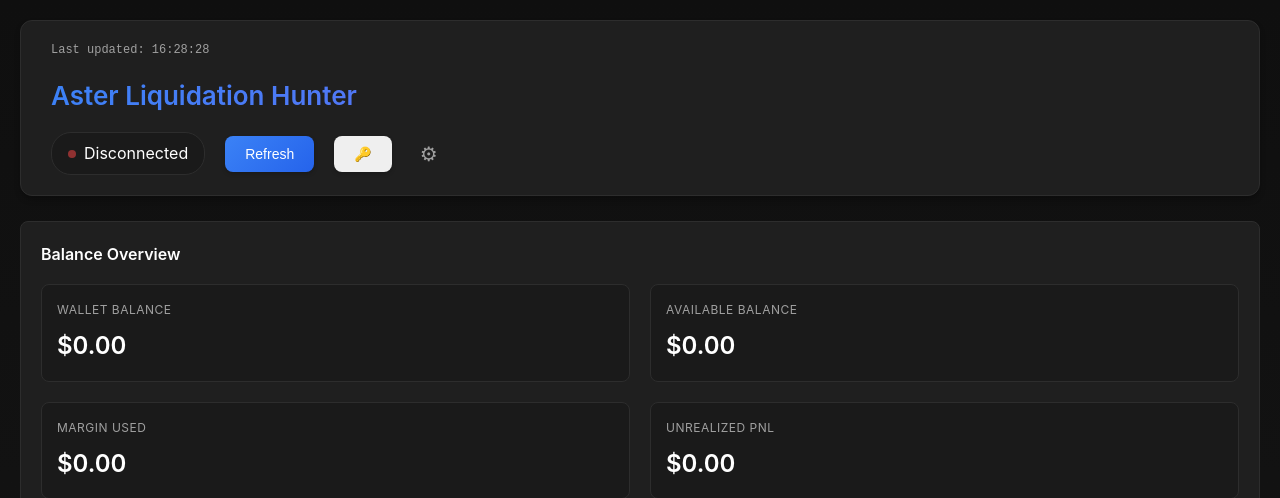
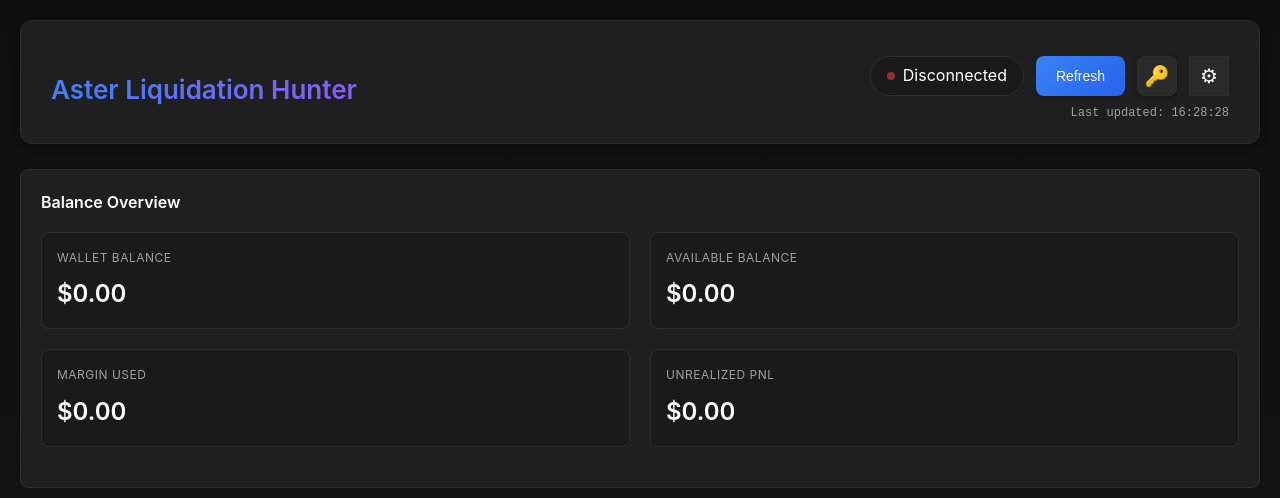
Before and after one commit to virajsoni06/aster_lick_hunter, a Flask app: template templates/index.html in a window 1280 px wide. Shown: the top 498 px of the page. Run offline with Flask 3, Linux system fonts and the light colour scheme; the template is opened without the code that fills it, so the values that code supplies are empty.

Commit message:
feat(ui): Redesign dashboard header for improved layout
This commit refactors the dashboard header to create a more organized and visually balanced layout.

The HTML structure has been updated with new wrapper elements (`.header-main`, `.header-right-wrapper`) for better semantic grouping.

CSS has been updated to use flexbox, which aligns the main title to the left and a new right-side block (containing controls and the "Last updated" timestamp) to the right. The control buttons and the "Last updated" text are now vertically stacked.

Additionally, the styling for header control buttons and the status indicator has been standardized for a more consistent appearance and alignment.

```diff
--- a/static/css/dashboard.css
+++ b/static/css/dashboard.css
@@ -55,8 +55,21 @@
 
 .header-top {
     display: flex;
+    justify-content: flex-start;
+    align-items: center;
+}
+
+.header-main {
+    display: flex;
     justify-content: space-between;
     align-items: center;
+}
+
+.header-right-wrapper {
+    display: flex;
+    flex-direction: column;
+    align-items: flex-end;
+    gap: 8px;
 }
 
 .header h1 {
@@ -70,7 +83,31 @@
 .header-controls {
     display: flex;
     align-items: center;
-    gap: 20px;
+    gap: 12px;
+}
+.header-controls .btn-secondary,
+.header-controls .btn-settings {
+    background-color: var(--bg-hover);
+    color: var(--text-primary);
+    border: 1px solid var(--border-color);
+    padding: 10px;
+    width: 40px;
+    height: 40px;
+    display: flex;
+    justify-content: center;
+    align-items: center;
+    font-size: 20px;
+}
+.header-controls .btn-secondary:hover,
+.header-controls .btn-settings:hover {
+    background-color: var(--bg-secondary);
+}
+.status-indicator {
+    padding: 10px 18px;
+    height: 40px;
+}
+.btn-primary {
+    height: 40px;
 }
 
 .status-indicator {
--- a/templates/index.html
+++ b/templates/index.html
@@ -17,9 +17,10 @@
             <div class="spinner"></div>
             <span>Syncing...</span>
         </div>
-        <div id="last-updated" class="last-updated">Last updated: Never</div>
     </div>
+    <div class="header-main">
         <h1>Aster Liquidation Hunter</h1>
+        <div class="header-right-wrapper">
             <div class="header-controls">
             <span id="connection-status" class="status-indicator">
                 <span class="status-dot"></span>
@@ -28,6 +29,9 @@
             <button id="refresh-btn" class="btn btn-primary">Refresh</button>
             <button onclick="window.location.href='/setup'" class="btn btn-secondary" title="API Setup">🔑</button>
             <button id="settings-btn" class="btn-settings">⚙</button>
+        </div>
+        <div id="last-updated" class="last-updated">Last updated: Never</div>
+    </div>
 </div>
 </header>
 
```
Lines whose indentation alone changed are shown as unchanged.
